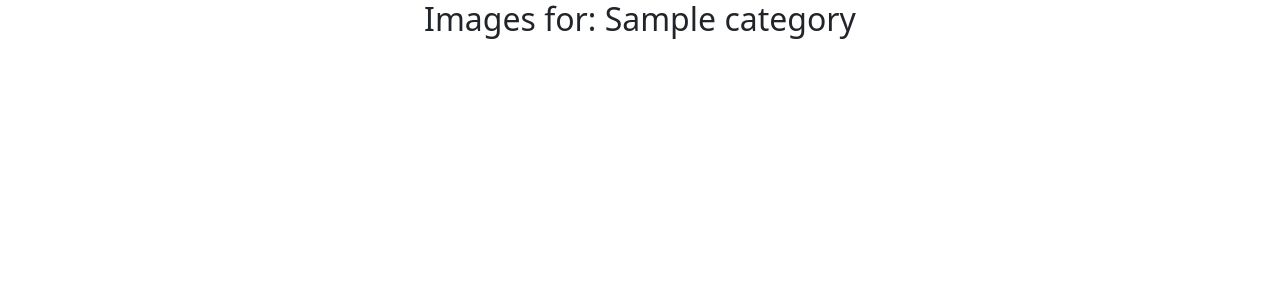
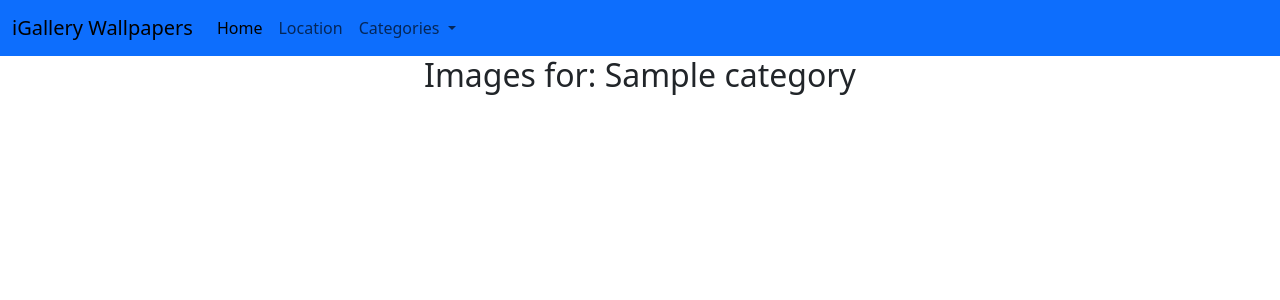
Before and after one commit to denn-is-njeruh/iGallery, a Django app: template wallpapers/templates/all-wallpapers/base.html in a window 1280 px wide. Shown: the top 300 px of the page. Run offline with Django 3.2, Linux system fonts and the light colour scheme; the template is opened without the code that fills it: most values are stand-ins (such as "Sample title", 1, 10 or a date in 2020); some libraries are stand-ins or nearby versions.

Commit message:
add navbar to the application for routing and linking templates within the application

```diff
--- a/wallpapers/templates/all-wallpapers/base.html
+++ b/wallpapers/templates/all-wallpapers/base.html
@@ -15,6 +15,8 @@
     {% endblock %}
   </head>
   <body>
+    {% include 'navbar.html' %}
+
     {% block content %} <h2 class="text-center"> Images for: {{category}} {% endblock %} </h2>
 
     {% block scripts %}
--- /dev/null
+++ b/wallpapers/templates/navbar.html
@@ -0,0 +1,43 @@
+<!DOCTYPE html>
+<html lang="en">
+  <head>
+    <meta charset="UTF-8">
+    <meta name="viewport" content="width=device-width, initial-scale=1.0">
+  </head>
+  <body>
+    <nav class="navbar navbar-expand-lg navbar-light bg-primary">
+      <div class="container-fluid">
+        <a class="navbar-brand" href="{% url 'movieWallpapers'}">iGallery Wallpapers</a>
+        <button class="navbar-toggler" type="button" data-bs-toggle="collapse" data-bs-target="#navbarSupportedContent" aria-controls="navbarSupportedContent" aria-expanded="false" aria-label="Toggle navigation">
+          <span class="navbar-toggler-icon"></span>
+        </button>
+        <div class="collapse navbar-collapse" id="navbarSupportedContent">
+          <ul class="navbar-nav me-auto mb-2 mb-lg-0">
+            <li class="nav-item">
+              <a class="nav-link active" aria-current="page" href="{% url 'welcome' %}">Home</a>
+            </li>
+            <li class="nav-item">
+              <a class="nav-link" href="#">Location</a>
+            </li>
+            <li class="nav-item dropdown">
+              <a class="nav-link dropdown-toggle" href="#" id="navbarDropdown" role="button" data-bs-toggle="dropdown" aria-expanded="false">
+                Categories
+              </a>
+              <ul class="dropdown-menu" aria-labelledby="navbarDropdown">
+                <li><a class="dropdown-item" href="{% url 'movieWallpapers'}">Movie</a></li>
+                <li><hr class="dropdown-divider"></li>
+                <li><a class="dropdown-item" href="{% url 'natureWallpapers'}">Nature</a></li>
+                <li><hr class="dropdown-divider"></li>
+                <li><a class="dropdown-item" href="{% url 'sportWallpapers'}">Sport</a></li>
+              </ul>
+            </li>
+          </ul>
+          <!-- <form class="d-flex">
+            <input class="form-control me-2" type="search" placeholder="Search" aria-label="Search">
+            <button class="btn btn-outline-success" type="submit">Search</button>
+          </form> -->
+        </div>
+      </div>
+    </nav>
+  </body>
+</html>
```
